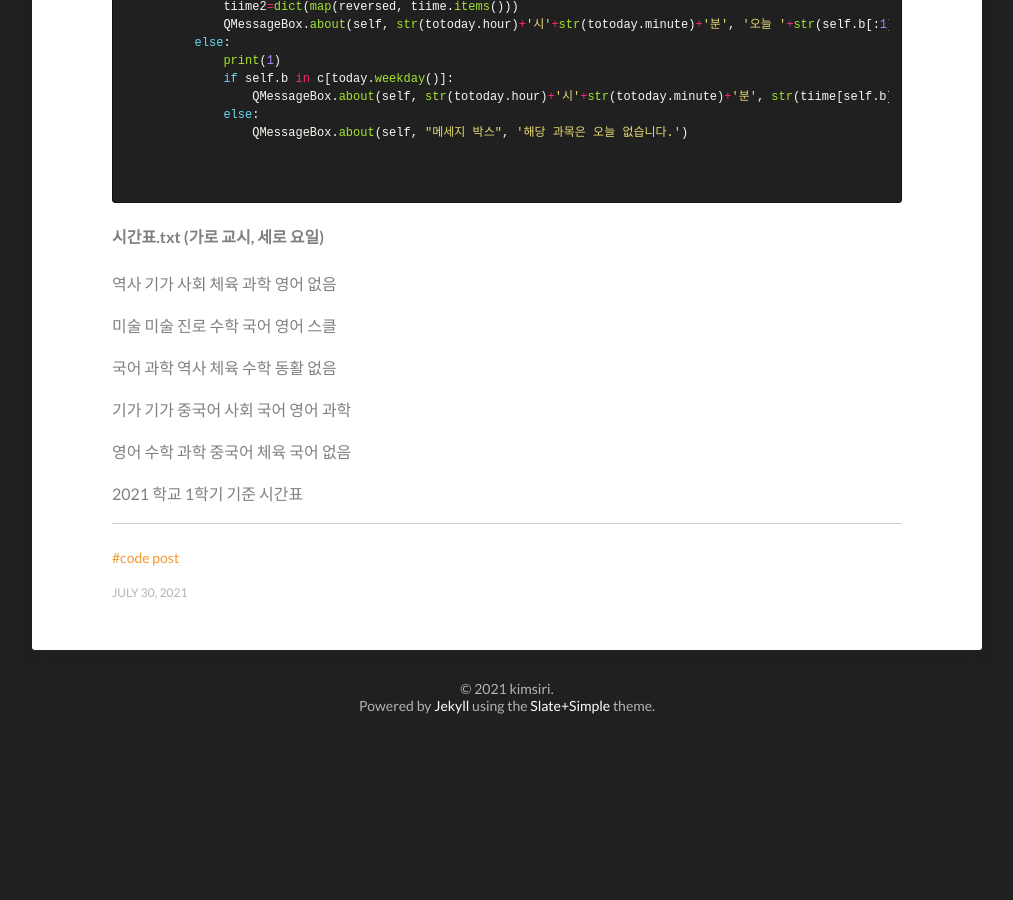
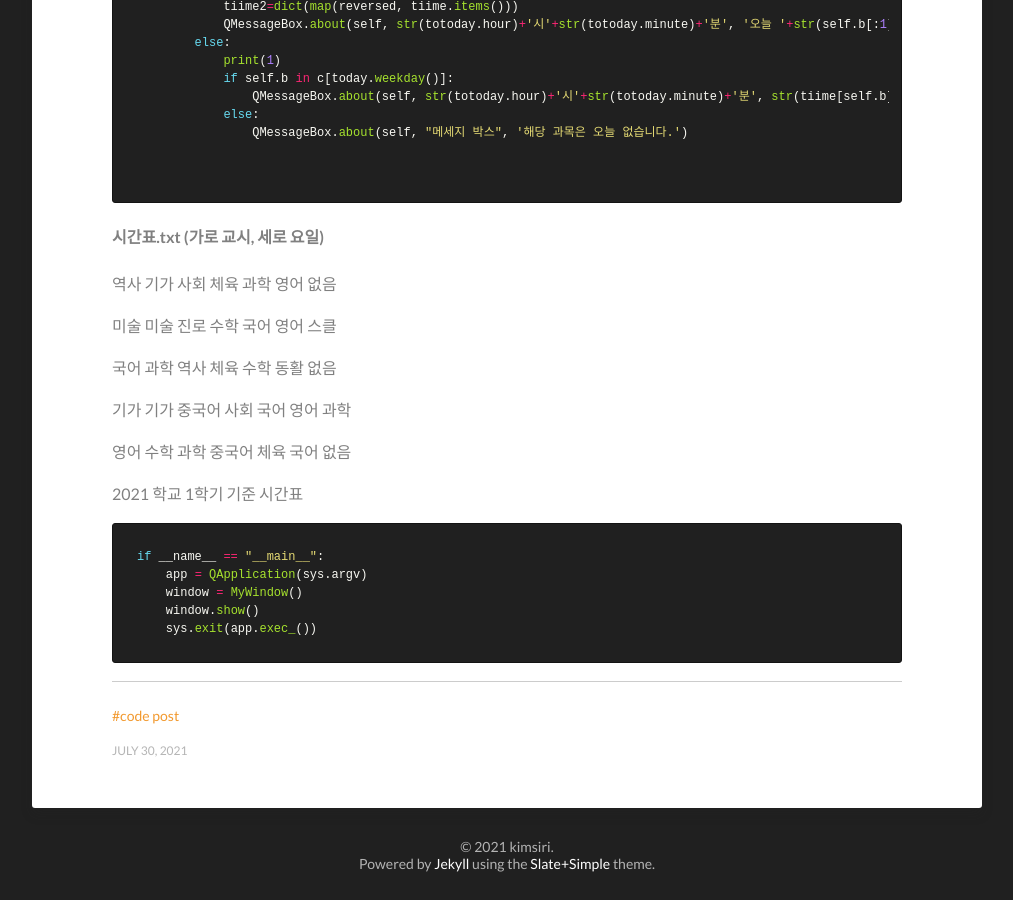
Before and after one commit to kimsiri33/kimsiri33.github.com, a Jekyll site: the page built from _posts/2021-07-24-PyQt.md, in a window 1280 px wide and 900 px high, scrolled down 1554 px. Shown: the whole window, without its empty margins (133-1146 px from the left). Built offline with Jekyll 4.4.1, drawn with Linux system fonts in a browser that asks for light colours; before the commit the page ends 2296 px from its top, so only the background shows below that.

Commit message:
Update 2021-07-24-PyQt.md

````diff
--- a/_posts/2021-07-24-PyQt.md
+++ b/_posts/2021-07-24-PyQt.md
@@ -97,3 +97,12 @@ class MyWindow(QMainWindow):
 영어 수학 과학 중국어 체육 국어 없음
 
 2021 학교 1학기 기준 시간표
+
+
+```python
+if __name__ == "__main__":
+    app = QApplication(sys.argv)
+    window = MyWindow()
+    window.show()
+    sys.exit(app.exec_())
+```
````
